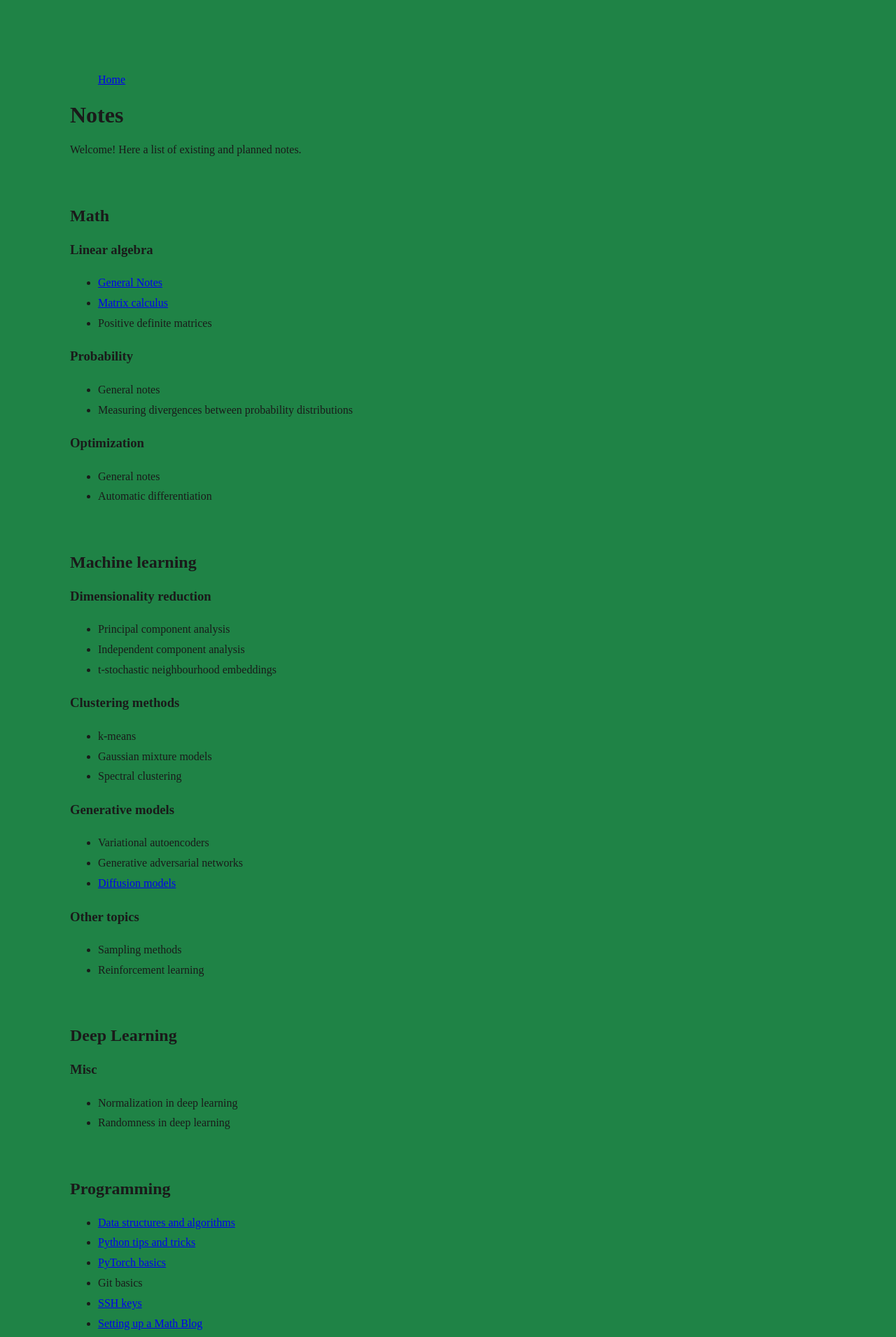
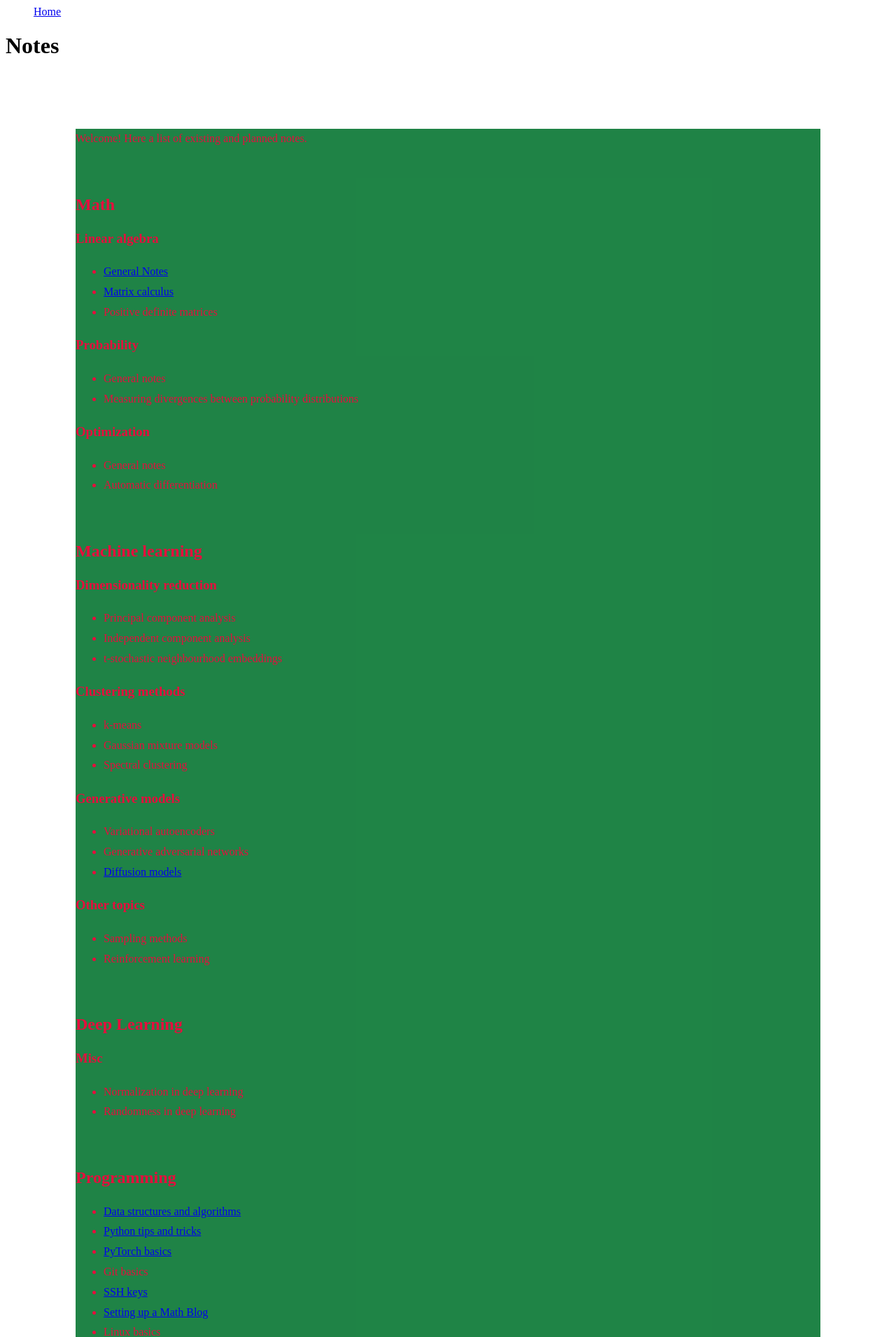
Before and after one commit to neeravkarani/notes, a Jekyll site: the page built from index.md, in a window 1280 px wide. Shown: the top 1910 px of the page at 70% size. Built offline with Jekyll 4.4.1, drawn with Linux system fonts in a browser that asks for light colours.

Commit message:
copied style from another website.

```diff
--- a/_includes/head.html
+++ b/_includes/head.html
@@ -1,8 +1,5 @@
 <!-- Meta tags, CSS links, and other head elements can go here -->
 <!-- <link rel="stylesheet" href="{{ '/assets/css/main.css' | relative_url }}"> -->
-<!-- Bootstrap -->
-<!-- <link href="https://cdn.jsdelivr.net/npm/bootstrap@5.0.2/dist/css/bootstrap.min.css" rel="stylesheet" integrity="sha384-EVSTQN3/azprG1Anm3QDgpJLIm9Nao0Yz1ztcQTwFspd3yD65VohhpuuCOmLASjC" crossorigin="anonymous">
-<script src="https://cdn.jsdelivr.net/npm/bootstrap@5.0.2/dist/js/bootstrap.bundle.min.js" integrity="sha384-MrcW6ZMFYlzcLA8Nl+NtUVF0sA7MsXsP1UyJoMp4YLEuNSfAP+JcXn/tWtIaxVXM" crossorigin="anonymous"></script> -->
 <link rel="stylesheet" href="https://cdnjs.cloudflare.com/ajax/libs/font-awesome/4.7.0/css/font-awesome.min.css">
 <link rel="stylesheet" type="text/css" href="style.css?cache=77333914184988801948">
 
--- a/style.css
+++ b/style.css
@@ -1,6 +1,6 @@
-body {
+main {
     background-color: #087733e7;
-    color: #1a1a1a;
+    color: #e70d3d;
     line-height: 1.8em;
     -moz-hyphens: auto;
     -webkit-hyphens: auto;
```
